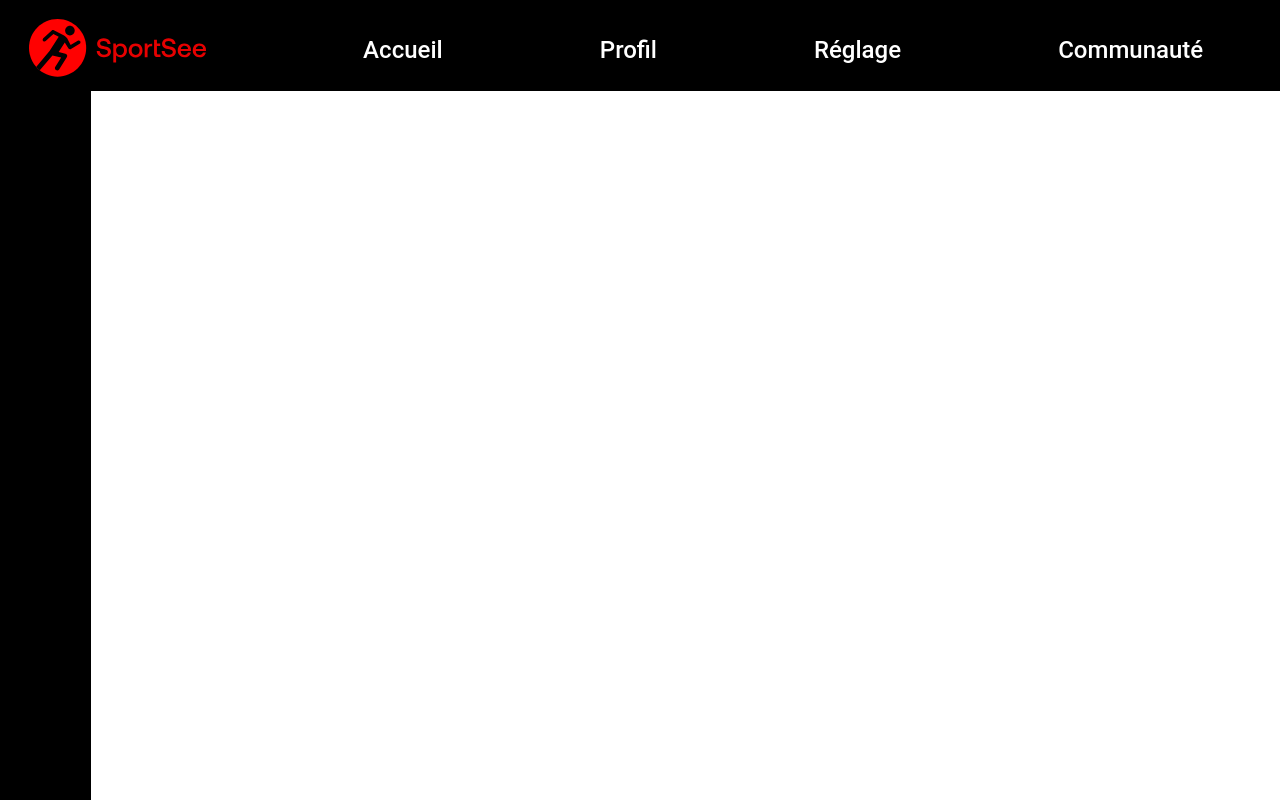
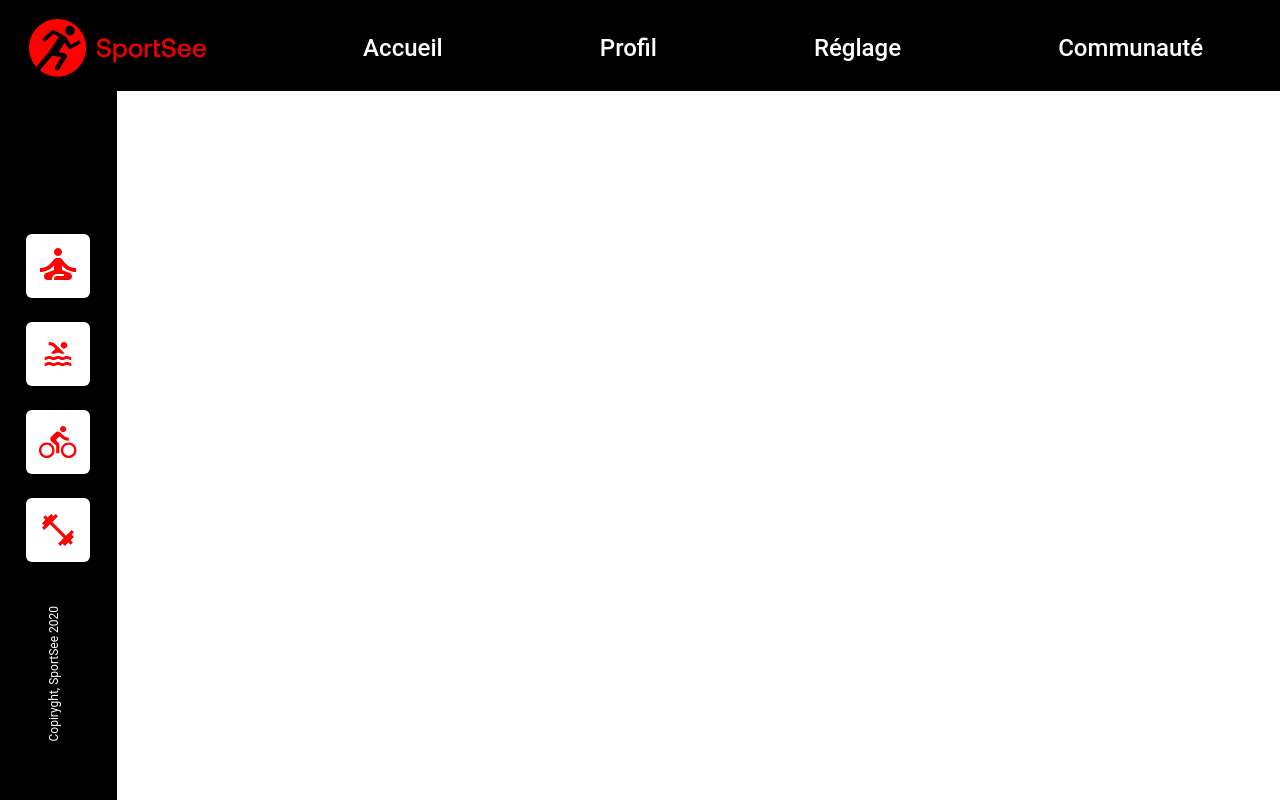
Before and after one commit to Thorekt/RobinOry_12_02022023, a React (Create React App) app: page / in a window 1280 px wide. Shown: the top 800 px of the page. Built offline with nearby package versions, Linux system fonts and the light colour scheme.

Commit message:
Left navbar + correction top navbar

```diff
--- a/src/components/LeftNavbar.jsx
+++ b/src/components/LeftNavbar.jsx
@@ -1,5 +1,10 @@
 import React from 'react';
+import { Link } from 'react-router-dom';
 import '../styles/LeftNavbar.css';
+import icon1 from '../assets/icons/icon_left_navbar_1_64x64.svg';
+import icon2 from '../assets/icons/icon_left_navbar_2_64x64.svg';
+import icon3 from '../assets/icons/icon_left_navbar_3_64x64.svg';
+import icon4 from '../assets/icons/icon_left_navbar_4_64x64.svg';
 
 /*
  * This is the left navbar.
@@ -7,7 +12,25 @@ import '../styles/LeftNavbar.css';
  * @returns {JSX.Element} The left navbar.
  */
 function LeftNavbar() {
-  return <div className='left-navbar'></div>;
+  return (
+    <div className='left-navbar'>
+      <div className='left-navbar-items'>
+        <Link>
+          <img src={icon1} alt='Icon médiation.' />
+        </Link>
+        <Link>
+          <img src={icon2} alt='Icon natation' />
+        </Link>
+        <Link>
+          <img src={icon3} alt='Icon cyclisme' />
+        </Link>
+        <Link>
+          <img src={icon4} alt='Icon haltere' />
+        </Link>
+      </div>
+      <small>Copiryght, SportSee 2020</small>
+    </div>
+  );
 }
 
 export default LeftNavbar;
--- a/src/styles/App.css
+++ b/src/styles/App.css
@@ -1,6 +1,12 @@
 body {
   margin: 0;
-  font-family:  'Roboto';
+  font-family: 'Roboto';
   -webkit-font-smoothing: antialiased;
   -moz-osx-font-smoothing: grayscale;
 }
+
+.App {
+  position: relative;
+  max-height: 100vh;
+  max-width: 100vw;
+}
--- a/src/styles/LeftNavbar.css
+++ b/src/styles/LeftNavbar.css
@@ -1,5 +1,29 @@
 .left-navbar {
-  width: 91px;
-  height: 100vw;
+  position: absolute;
+  z-index: -1;
+  top: 0;
+  width: 117px;
+  height: 100vh;
   background-color: #000000;
+  display: flex;
+  flex-direction: column;
+  justify-content: center;
 }
+
+.left-navbar small {
+  position: absolute;
+  bottom: 59px;
+  left: 42px;
+  writing-mode: vertical-lr;
+  transform: rotate(180deg);
+  color: #ffffff;
+  font-size: 12px;
+  line-height: 24px;
+}
+
+.left-navbar-items {
+  margin-left: 26px;
+  display: flex;
+  flex-direction: column;
+  gap: 20px;
+}
--- a/src/styles/TopNavbar.css
+++ b/src/styles/TopNavbar.css
@@ -1,12 +1,10 @@
 .top-navbar {
-  width: stretch;
   height: 91px;
+  z-index: 0;
   background-color: #000000;
   display: flex;
   flex-direction: row;
   justify-content: space-between;
-  font-size: 24px;
-  font-weight: 500;
   padding-left: 28px;
   padding-right: 6%;
   gap: 1%;
@@ -18,6 +16,9 @@
 
 .top-navbar a {
   color: #ffffff;
+  font-size: 24px;
+  line-height: 24px;
+  font-weight: 500;
   text-decoration: none;
   margin-top: 36px;
 }
```
